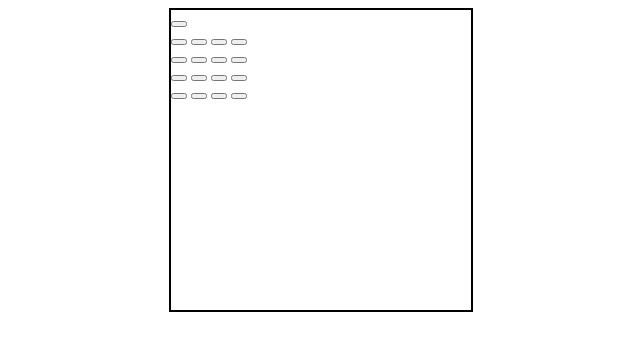
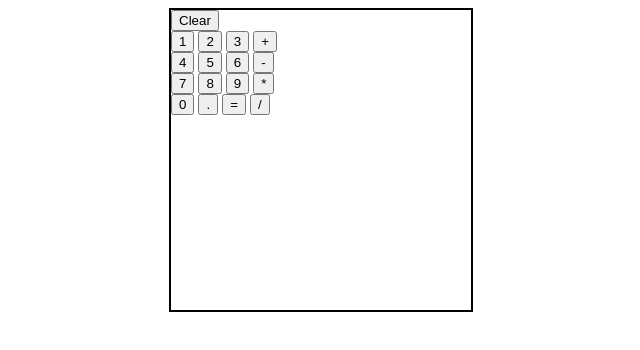
Before and after one commit to aliyyanWijaya/Calculator, a plain HTML site: page index.html in a window 1280 px wide. Shown: the whole page, without its empty margins (319-959 px from the left). Drawn offline with Linux system fonts and the light colour scheme.

Commit message:
add the number inside the buttons

```diff
--- a/index.html
+++ b/index.html
@@ -10,31 +10,31 @@
     <div class="container">
         <div class="row1">
             <div class="display"></div>
-            <button class="clear-button"></button>
+            <button class="clear-button">Clear</button>
         </div>
         <div class="row2">
-            <button class="button1"></button>
-            <button class="button2"></button>
-            <button class="button3"></button>
-            <button class="plus-button"></button>
+            <button class="button1">1</button>
+            <button class="button2">2</button>
+            <button class="button3">3</button>
+            <button class="plus-button">+</button>
         </div>
         <div class="row3">
-            <button class="button4"></button>
-            <button class="button5"></button>
-            <button class="button6"></button>
-            <button class="minus-button"></button>
+            <button class="button4">4</button>
+            <button class="button5">5</button>
+            <button class="button6">6</button>
+            <button class="minus-button">-</button>
         </div>
         <div class="row4">
-            <button class="button7"></button>
-            <button class="button8"></button>
-            <button class="button9"></button>
-            <button class="multiply-button"></button>
+            <button class="button7">7</button>
+            <button class="button8">8</button>
+            <button class="button9">9</button>
+            <button class="multiply-button">*</button>
         </div>
         <div class="row5">
-            <button class="button0"></button>
-            <button class="dot-button"></button>
-            <button class="equal-button"></button>
-            <button class="divide-button"></button>
+            <button class="button0">0</button>
+            <button class="dot-button">.</button>
+            <button class="equal-button">=</button>
+            <button class="divide-button">/</button>
         </div>
     </div>
     <script src="script.js"></script>
```
